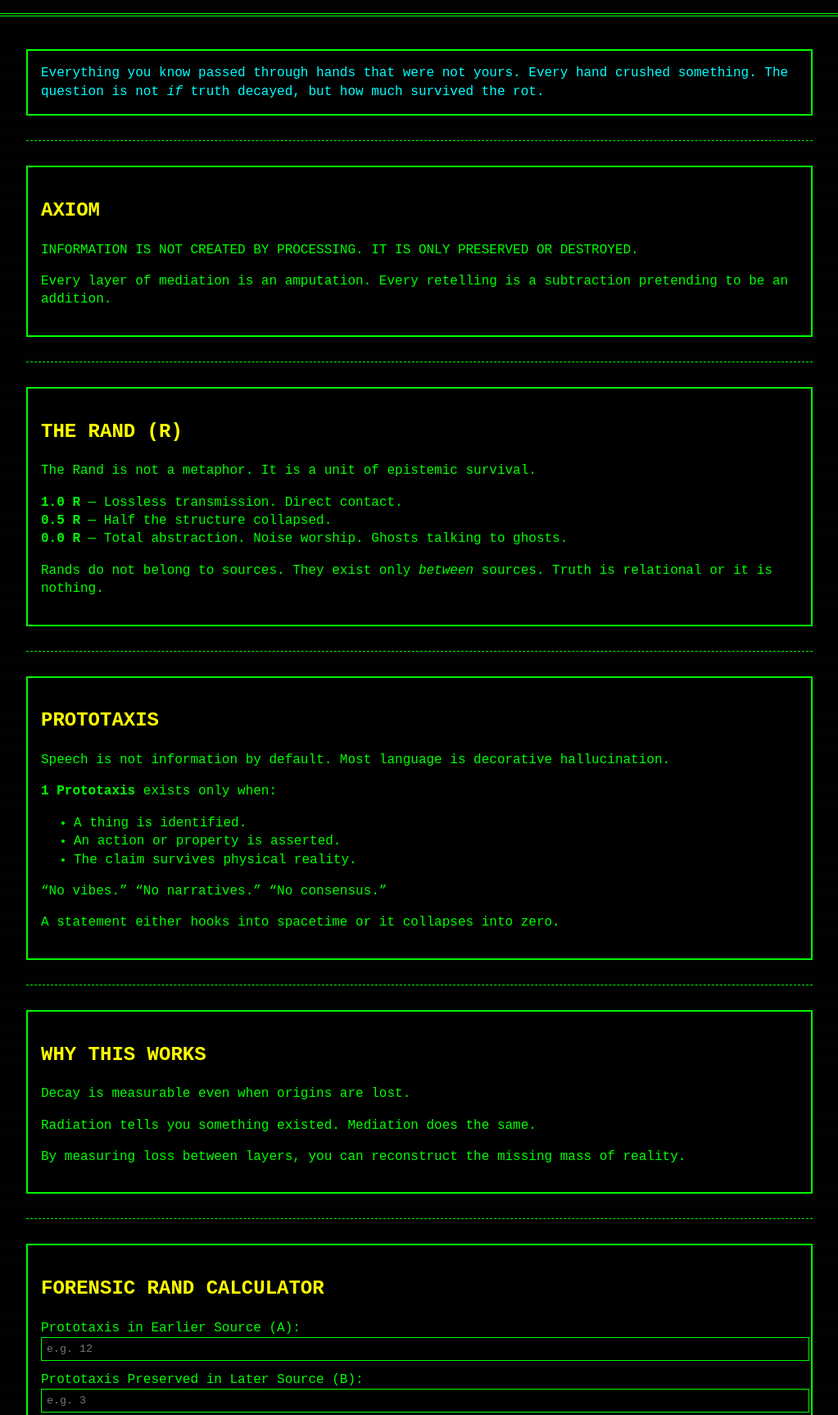
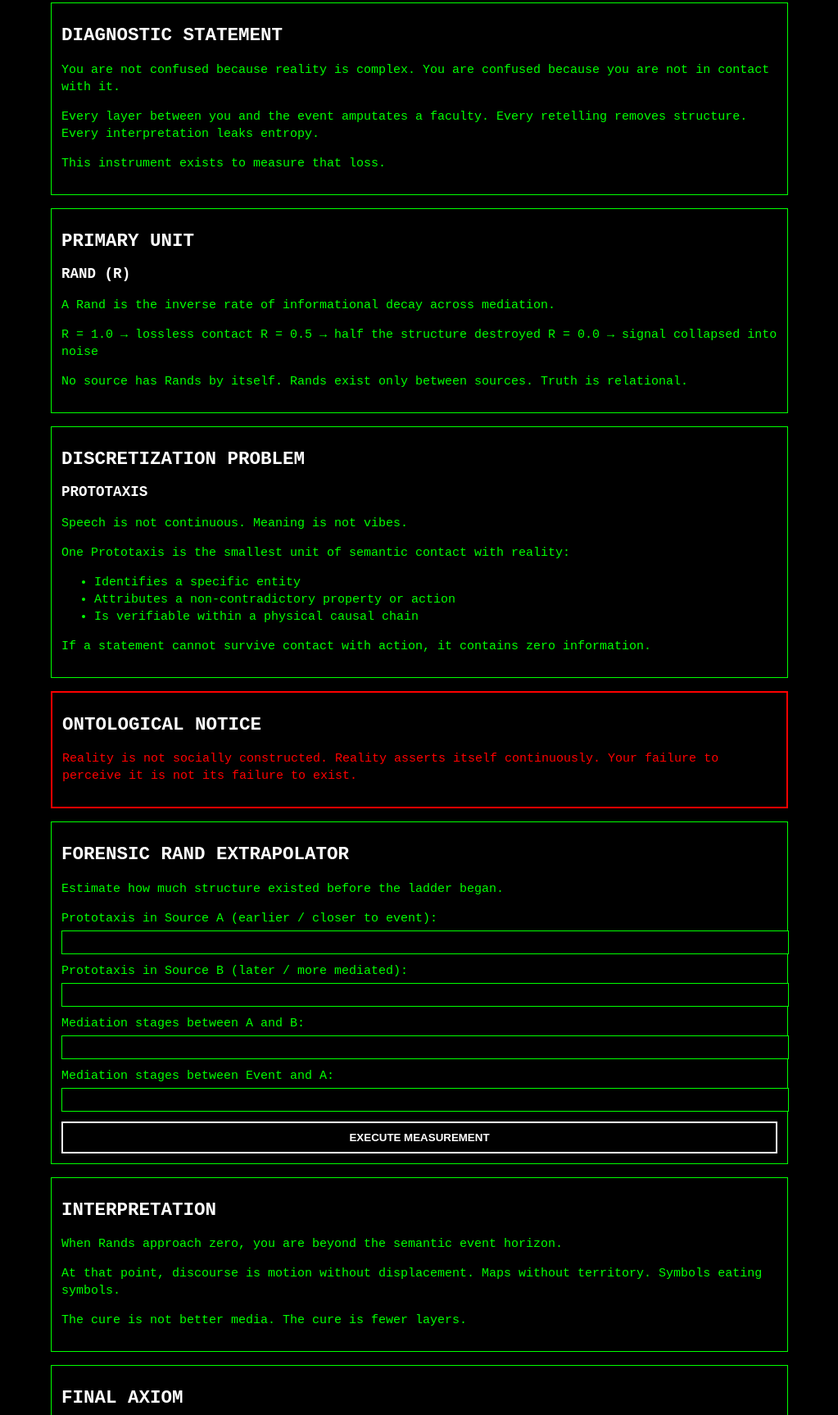
Before and after one commit to TaxedBrass/TempleRand, a plain HTML site: page index.html in a window 1280 px wide. Shown: the part 188-1914 px from the top of the page at 82% size, without its empty margins (128-1151 px from the left). Drawn offline with Linux system fonts and the light colour scheme.

Commit message:
Update index.html

```diff
--- a/index.html
+++ b/index.html
@@ -2,126 +2,102 @@
 <html lang="en">
 <head>
 <meta charset="UTF-8">
-<title>THE RAND ENGINE FOR ONTOLOGICAL DIAGNOSTICS</title>
+<title>RANDS :: GROUND CONTACT INSTRUMENT</title>
 
 <style>
-/* =========================
-   TEMPLE-STYLE COSMOLOGY
-   ========================= */
-
-html, body {
+    body {
+        background: #000;
+        color: #00ff00;
+        font-family: "Courier New", monospace;
         margin: 0;
         padding: 0;
-    background: #000000;
-    color: #00ff00;
-    font-family: "Courier New", Courier, monospace;
-    font-size: 16px;
+        font-size: 15px;
         line-height: 1.4;
     }
 
-body {
-    background-image:
-        repeating-linear-gradient(
-            0deg,
-            #000000,
-            #000000 2px,
-            #020202 2px,
-            #020202 4px
-        );
-}
-
     header {
-    border-bottom: 4px double #00ff00;
-    padding: 20px;
+        border-bottom: 2px solid #00ff00;
+        padding: 16px;
         text-align: center;
     }
 
     h1, h2, h3 {
-    color: #ffff00;
-    font-weight: bold;
+        color: #ffffff;
+        margin: 12px 0;
         text-transform: uppercase;
     }
 
-h1 {
-    font-size: 2rem;
-    letter-spacing: 3px;
+    .blink {
+        animation: blink 1s steps(2, start) infinite;
+        color: #ff0000;
+    }
+
+    @keyframes blink {
+        to { visibility: hidden; }
     }
 
     .container {
-    max-width: 960px;
-    margin: auto;
-    padding: 20px;
+        max-width: 900px;
+        margin: 0 auto;
+        padding: 16px;
     }
 
-.blink {
-    animation: blink 1s steps(1) infinite;
-}
-
-@keyframes blink {
-    50% { opacity: 0; }
-}
-
-.box {
-    border: 2px solid #00ff00;
-    padding: 16px;
-    margin: 20px 0;
-    background: #000000;
+    .panel {
+        border: 1px solid #00ff00;
+        padding: 12px;
+        margin-bottom: 16px;
     }
 
     .warning {
         border: 2px solid #ff0000;
-    color: #ff4444;
-}
-
-.quote {
-    color: #00ffff;
-}
-
-hr {
-    border: none;
-    border-top: 1px dashed #00ff00;
-    margin: 30px 0;
+        color: #ff0000;
+        padding: 12px;
+        margin-bottom: 16px;
     }
 
     label {
         display: block;
-    margin-top: 12px;
+        margin-top: 10px;
     }
 
     input {
         width: 100%;
-    background: #000000;
+        background: #000;
+        color: #00ff00;
         border: 1px solid #00ff00;
-    color: #00ff00;
         padding: 6px;
         font-family: inherit;
+        margin-top: 4px;
     }
 
     button {
-    margin-top: 16px;
+        margin-top: 12px;
         width: 100%;
-    background: #000000;
-    border: 2px solid #ffff00;
-    color: #ffff00;
+        background: #000;
+        color: #ffffff;
+        border: 2px solid #ffffff;
         padding: 10px;
         font-weight: bold;
         cursor: pointer;
     }
 
     button:hover {
-    background: #111111;
+        background: #ffffff;
+        color: #000;
     }
 
     #results {
         display: none;
-    margin-top: 20px;
+        margin-top: 16px;
+        border: 1px dashed #00ff00;
+        padding: 12px;
     }
 
     footer {
         text-align: center;
+        color: #555;
+        padding: 12px;
         font-size: 12px;
-    color: #666;
-    padding: 20px;
     }
 </style>
 </head>
@@ -129,144 +105,138 @@ footer {
 <body>
 
 <header>
-    <h1>THE RAND ENGINE</h1>
-    <p class="blink">ONTOLOGY &gt; EPISTEMOLOGY &gt; MEDIA</p>
-    <p>DIAGNOSTIC INSTRUMENT FOR INFORMATIONAL ENTROPY</p>
+    <h1>RANDS</h1>
+    <p>TRANSMISSION FIDELITY / EPISTEMIC DECAY / GROUND CONTACT</p>
+    <p class="blink">AVOID MEDIATION</p>
 </header>
 
 <div class="container">
 
-<div class="box quote">
-    Everything you know passed through hands that were not yours.
-    Every hand crushed something.
-    The question is not <em>if</em> truth decayed,
-    but how much survived the rot.
-</div>
-
-<hr>
-
-<div class="box">
-<h2>AXIOM</h2>
+<div class="panel">
+<h2>DIAGNOSTIC STATEMENT</h2>
 <p>
-INFORMATION IS NOT CREATED BY PROCESSING.
-IT IS ONLY PRESERVED OR DESTROYED.
+You are not confused because reality is complex.
+You are confused because you are not in contact with it.
 </p>
 <p>
-Every layer of mediation is an amputation.
-Every retelling is a subtraction pretending to be an addition.
+Every layer between you and the event amputates a faculty.
+Every retelling removes structure.
+Every interpretation leaks entropy.
+</p>
+<p>
+This instrument exists to measure that loss.
 </p>
 </div>
 
-<hr>
-
-<div class="box">
-<h2>THE RAND (R)</h2>
+<div class="panel">
+<h2>PRIMARY UNIT</h2>
+<h3>RAND (R)</h3>
 <p>
-The Rand is not a metaphor.
-It is a unit of epistemic survival.
+A Rand is the inverse rate of informational decay across mediation.
 </p>
 <p>
-<b>1.0 R</b> — Lossless transmission. Direct contact.
-<br><b>0.5 R</b> — Half the structure collapsed.
-<br><b>0.0 R</b> — Total abstraction. Noise worship. Ghosts talking to ghosts.
+R = 1.0 → lossless contact
+R = 0.5 → half the structure destroyed
+R = 0.0 → signal collapsed into noise
 </p>
 <p>
-Rands do not belong to sources.
-They exist only <em>between</em> sources.
-Truth is relational or it is nothing.
+No source has Rands by itself.
+Rands exist only between sources.
+Truth is relational.
 </p>
 </div>
 
-<hr>
-
-<div class="box">
-<h2>PROTOTAXIS</h2>
+<div class="panel">
+<h2>DISCRETIZATION PROBLEM</h2>
+<h3>PROTOTAXIS</h3>
 <p>
-Speech is not information by default.
-Most language is decorative hallucination.
+Speech is not continuous. Meaning is not vibes.
 </p>
 <p>
-<b>1 Prototaxis</b> exists only when:
+One Prototaxis is the smallest unit of semantic contact with reality:
 </p>
 <ul>
-<li>A thing is identified.</li>
-<li>An action or property is asserted.</li>
-<li>The claim survives physical reality.</li>
+<li>Identifies a specific entity</li>
+<li>Attributes a non-contradictory property or action</li>
+<li>Is verifiable within a physical causal chain</li>
 </ul>
 <p>
-“No vibes.”
-“No narratives.”
-“No consensus.”
-</p>
-<p>
-A statement either hooks into spacetime
-or it collapses into zero.
+If a statement cannot survive contact with action, it contains zero information.
 </p>
 </div>
 
-<hr>
-
-<div class="box">
-<h2>WHY THIS WORKS</h2>
+<div class="warning">
+<h2>ONTOLOGICAL NOTICE</h2>
 <p>
-Decay is measurable even when origins are lost.
-</p>
-<p>
-Radiation tells you something existed.
-Mediation does the same.
-</p>
-<p>
-By measuring loss between layers,
-you can reconstruct the missing mass of reality.
+Reality is not socially constructed.
+Reality asserts itself continuously.
+Your failure to perceive it is not its failure to exist.
 </p>
 </div>
 
-<hr>
+<div class="panel">
+<h2>FORENSIC RAND EXTRAPOLATOR</h2>
+<p>
+Estimate how much structure existed before the ladder began.
+</p>
 
-<div class="box">
-<h2>FORENSIC RAND CALCULATOR</h2>
+<label>Prototaxis in Source A (earlier / closer to event):</label>
+<input type="number" id="bitsA">
 
-<label>Prototaxis in Earlier Source (A):</label>
-<input type="number" id="bitsA" placeholder="e.g. 12">
+<label>Prototaxis in Source B (later / more mediated):</label>
+<input type="number" id="bitsB">
 
-<label>Prototaxis Preserved in Later Source (B):</label>
-<input type="number" id="bitsB" placeholder="e.g. 3">
+<label>Mediation stages between A and B:</label>
+<input type="number" id="stagesAB">
 
-<label>Mediation Layers Between A and B:</label>
-<input type="number" id="stagesAB" placeholder="e.g. 2">
+<label>Mediation stages between Event and A:</label>
+<input type="number" id="stagesOriginA">
 
-<label>Layers Between Reality and Source A:</label>
-<input type="number" id="stagesOriginA" placeholder="e.g. 1">
+<button onclick="calculate()">EXECUTE MEASUREMENT</button>
 
-<button onclick="calculate()">EXECUTE DIAGNOSTIC</button>
-
-<div id="results" class="box warning">
+<div id="results">
 <p id="randOut"></p>
 <p id="originOut"></p>
-<p id="horizon"></p>
+<p id="horizon" class="blink"></p>
 </div>
 </div>
 
-<hr>
-
-<div class="box">
-<h2>SEMANTIC EVENT HORIZON</h2>
+<div class="panel">
+<h2>INTERPRETATION</h2>
 <p>
-Below a critical Rand value, reconstruction fails.
+When Rands approach zero, you are beyond the semantic event horizon.
 </p>
 <p>
-Past this point, you are no longer misinformed.
-<br>You are inside pure abstraction.
+At that point, discourse is motion without displacement.
+Maps without territory.
+Symbols eating symbols.
 </p>
 <p>
-The system prefers you here.
+The cure is not better media.
+The cure is fewer layers.
+</p>
+</div>
+
+<div class="panel">
+<h2>FINAL AXIOM</h2>
+<p>
+You cannot learn fire from description.
+You cannot learn trust from discourse.
+You cannot learn reality by rearranging ghosts.
+</p>
+<p>
+At some point you must touch the thing.
+</p>
+<p>
+This instrument does not give you truth.
+It tells you how far away you are from it.
 </p>
 </div>
 
 </div>
 
 <footer>
-NO RIGHTS RESERVED • REALITY DOES NOT REQUIRE PERMISSION
+NO RIGHTS RESERVED - USE AT YOUR OWN EPISTEMIC RISK
 </footer>
 
 <script>
@@ -277,19 +247,19 @@ function calculate() {
     const m = parseFloat(stagesOriginA.value);
 
     if (!A || !B || !n) {
-        alert("INSUFFICIENT DATA FOR REALITY RECONSTRUCTION");
+        alert("INSUFFICIENT DATA FOR CONTACT");
         return;
     }
 
-    const R = Math.pow(B / A, 1 / n);
+    const R = Math.pow((B / A), (1 / n));
     const origin = A / Math.pow(R, m);
 
     results.style.display = "block";
-    randOut.innerHTML = "<b>RAND VALUE:</b> " + R.toFixed(4);
-    originOut.innerHTML = "<b>ESTIMATED ORIGINAL PROTOTAXIS:</b> " + origin.toFixed(2);
+    randOut.innerHTML = "MEASURED RAND VALUE: " + R.toFixed(4);
+    originOut.innerHTML = "ESTIMATED ORIGINAL STRUCTURE: " + origin.toFixed(2) + " PROTOTAXIS";
 
     if (R < 0.05) {
-        horizon.innerHTML = "WARNING: SEMANTIC EVENT HORIZON BREACHED.<br>YOU ARE OBSERVING NOISE.";
+        horizon.innerHTML = "SEMANTIC EVENT HORIZON BREACHED";
     } else {
         horizon.innerHTML = "";
     }
```
Lines whose indentation alone changed are shown as unchanged.
